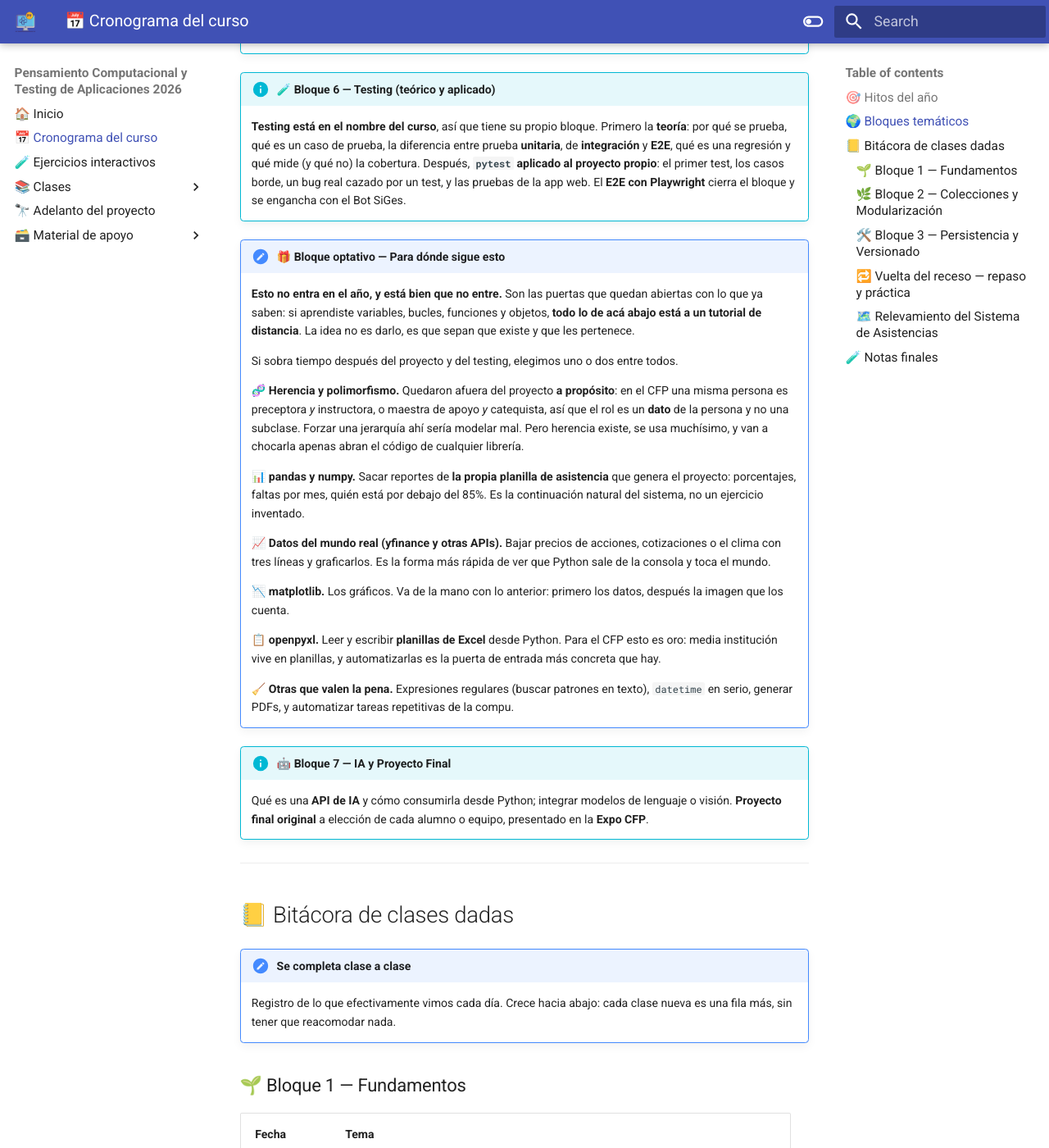
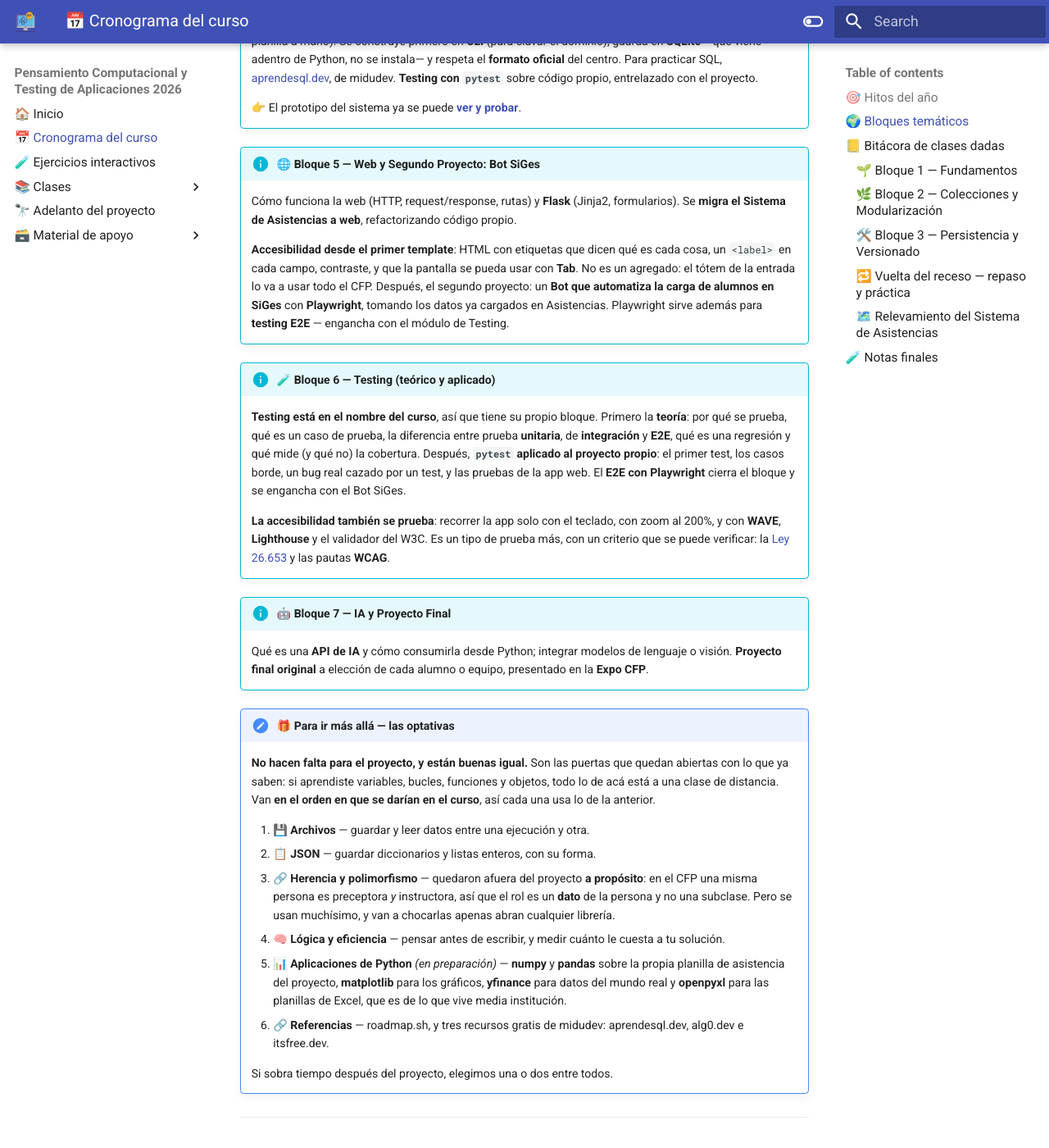
Before and after one commit to MaxiNunez24/pensamiento-computacional-testing-2026, an MkDocs documentation site: the page built from docs/cronograma.md, in a window 1280 px wide and 1400 px high, scrolled down 2678 px. Shown: the whole window at 82% size. Built offline with MkDocs 1.6.1 and Material for MkDocs 9.7.7, drawn with Linux system fonts in a browser that asks for light colours; some of the changed text lies outside the part shown.

Commit message:
Reestructura: el curso va directo al proyecto, y lo demas es "Para ir mas alla"
Quedan 27 clases, y hay que llegar con el sistema andando.

Archivos y JSON pasan a optativos. El sistema guarda en SQLite desde el
principio, asi que pasar primero por archivos era un desvio que despues habia
que deshacer. Lo unico de archivos que el proyecto necesita -leer la planilla
del formulario, un CSV- se ve con el bot, justo cuando hace falta. SQLite no
se instala: viene con Python. Para practicar SQL, aprendesql.dev, de midudev.

"Para ir mas alla" junta las optativas en el orden en que se darian en el
curso: archivos, JSON, herencia, logica y eficiencia, aplicaciones de Python
(pandas, numpy, matplotlib, yfinance, openpyxl; en preparacion) y referencias
(roadmap.sh y tres recursos de midudev, con el credito a su autor). En MkDocs
es una seccion al nivel de Python Basico; en la plataforma, un grupo al final
del menu, plegado para que no distraiga. Es extensible: una optativa nueva es
una pagina y una linea en cada menu. Las paginas se MOVIERON, no se duplicaron.

El indice de clases y el cronograma vuelven a decir lo mismo: Testing es el
bloque 6 e IA el 7. Antes el indice decia que el 6 era IA.

Accesibilidad, partida en dos: el piso se construye con Jinja en el bloque 5
(etiquetas con significado, label en cada campo, contraste, Tab), y se PRUEBA
en el bloque 6 como un tipo de test mas (teclado, zoom, WAVE, Lighthouse,
validador del W3C, Ley 26.653).

Hitos: el 18/9 es el equipo directivo, 15 minutos; la reunion con todos queda
para cuando haya algo andando. Entra la demo del bot del 23/9. El hito del
sistema en CLI pasa a guardar en SQLite y queda con fecha a confirmar: el 30/9
ya no entraba.

La bitacora suma el 16/9 (POO I, grabada). La promesa de "venv tiene su clase
aparte" que habia en Imports ahora apunta a la clase del bot, que es donde se
usa por primera vez.

Co-Authored-By: Claude Opus 5 <noreply@anthropic.com>

```diff
--- a/docs/cronograma.md
+++ b/docs/cronograma.md
@@ -31,11 +31,12 @@
 | Fecha | Hito |
 |-------|------|
 | ❄️ **22/7 – 1/8** | Receso invernal *(pasado)* |
-| 🔁 **Agosto** | Vuelta del receso: **repaso y práctica** en la plataforma, y cierre de **Archivos y JSON** |
-| 🏗️ **Septiembre** | **POO** y arranque del **Sistema de Asistencias** (primer proyecto, CLI) |
-| 🗺️ **Vie 18/9** | **Entrevistas con Directivos y Auxiliares** + reunión con **todos juntos**: se les presenta la planificación del sistema |
+| 🔁 **Agosto** | Vuelta del receso: **repaso y práctica** en la plataforma |
+| 🏗️ **Septiembre** | **POO**, el **bot del SiGeS** y el arranque del **Sistema de Asistencias**, todo en **VS Code y GitHub** |
+| 🗺️ **Vie 18/9** | **El equipo directivo**, 15 minutos: avalar lo relevado y cerrar el camino de la información. La **reunión con todos** queda para cuando haya algo andando para mostrar |
+| 🤖 **Mié 23/9** | **Demo del bot del SiGeS con un alumno real**, junto con preceptoría |
 | 🎉 **24 y 26/9** | **Nerdearla** — salida educativa al Ciudad Cultural Konex. (El evento va del 22 al 26; el 22 y 23 son online y lo presencial arranca el jueves 24.) |
-| ✅ **Mié 30/9** | Segundo hito: **Sistema de Asistencias en CLI**, guardando en JSON |
+| ✅ **Fecha a confirmar** | Segundo hito: **Sistema de Asistencias en CLI**, guardando en **SQLite** |
 | 🧪 **Oct** | **Testing** (teoría + `pytest` sobre el proyecto) y migración del sistema a **web (Flask)** |
 | 🚀 **Vie 6/11** | Tercer hito: **el sistema andando en la red del CFP**, usable desde el celular de cualquiera conectado al wifi del centro |
 | 🏆 **Vie 13/11** | **Expo CFP 2026** — presentamos el **Sistema de Asistencias** 🎪 |
@@ -56,23 +57,39 @@
     Modularización con **funciones** (parámetros, retorno, scope, `*args`/`**kwargs` a nivel
     concepto). Clases puente de repaso y lectura de código, e integrador (**Bingo**).
 
-!!! info "🛠️ Bloque 3 — Persistencia y Versionado"
-    Guardar y leer datos entre ejecuciones con **archivos y JSON**. Workflow básico de **Git y
-    GitHub** (init/add/commit/status/log/push/clone/pull) para versionar el código y continuarlo en
-    casa. Se introduce antes del primer proyecto.
+!!! info "🛠️ Bloque 3 — Versionado"
+    Workflow básico de **Git y GitHub** (init/add/commit/status/log/push/clone/pull) para versionar
+    el código y continuarlo en casa. Se introduce antes del primer proyecto.
+
+    **Archivos y JSON pasaron a optativos** (18/9). El sistema guarda en una base de datos desde el
+    principio, así que pasar primero por archivos era un desvío que después había que deshacer. Lo
+    que sí hace falta de archivos, **leer la planilla del formulario (un CSV)**, se ve con el bot del
+    SiGeS, justo cuando lo necesitan.
 
 !!! info "🏗️ Bloque 4 — POO y Primer Proyecto: Sistema de Asistencias"
-    **POO**: clases, objetos, atributos, métodos, `__init__`, encapsulamiento, `__str__`/`__repr__`,
-    herencia y polimorfismo. Primer **proyecto real**: el **Sistema de Asistencias del CFP**, que
-    reemplaza el flujo actual (formulario → planilla a mano). Se construye primero en **CLI** (para
-    clavar el dominio) y respeta el **formato oficial** del centro. **Testing con `pytest`** sobre
-    código propio, entrelazado con el proyecto.
+    **POO**: clases, objetos, atributos, métodos, `__init__`, encapsulamiento, `__str__`/`__repr__`.
+    *(Herencia y polimorfismo pasaron a optativos: en el CFP el rol es un dato de la persona, no una
+    subclase.)*
+
+    **El bot del SiGeS**: el `Alumno` de POO aprende a decir si está listo para cargarse. Se lee la
+    planilla de inscripción, se escriben los controles y el bot carga solo en un simulador. Se
+    trabaja en **VS Code**, con **entorno virtual** y librerías instaladas con `pip`.
+
+    Primer **proyecto real**: el **Sistema de Asistencias del CFP**, que reemplaza el flujo actual
+    (formulario → planilla a mano). Se construye primero en **CLI** (para clavar el dominio), guarda
+    en **SQLite** —que viene adentro de Python, no se instala— y respeta el **formato oficial** del
+    centro. Para practicar SQL, [aprendesql.dev](https://aprendesql.dev){ target=_blank }, de
+    midudev. **Testing con `pytest`** sobre código propio, entrelazado con el proyecto.
 
     👉 El prototipo del sistema ya se puede **[ver y probar](./proyecto/index.md)**.
 
 !!! info "🌐 Bloque 5 — Web y Segundo Proyecto: Bot SiGes"
     Cómo funciona la web (HTTP, request/response, rutas) y **Flask** (Jinja2, formularios). Se
-    **migra el Sistema de Asistencias a web**, refactorizando código propio. Después, el segundo
+    **migra el Sistema de Asistencias a web**, refactorizando código propio.
+
+    **Accesibilidad desde el primer template**: HTML con etiquetas que dicen qué es cada cosa, un
+    `<label>` en cada campo, contraste, y que la pantalla se pueda usar con **Tab**. No es un
+    agregado: el tótem de la entrada lo va a usar todo el CFP. Después, el segundo
     proyecto: un **Bot que automatiza la carga de alumnos en SiGes** con **Playwright**, tomando los
     datos ya cargados en Asistencias. Playwright sirve además para **testing E2E** — engancha con el
     módulo de Testing.
@@ -85,41 +102,36 @@
     por un test, y las pruebas de la app web. El **E2E con Playwright** cierra el bloque y se
     engancha con el Bot SiGes.
 
-!!! note "🎁 Bloque optativo — Para dónde sigue esto"
-    **Esto no entra en el año, y está bien que no entre.** Son las puertas que quedan abiertas con
-    lo que ya saben: si aprendiste variables, bucles, funciones y objetos, **todo lo de acá abajo
-    está a un tutorial de distancia**. La idea no es darlo, es que sepan que existe y que les
-    pertenece.
-
-    Si sobra tiempo después del proyecto y del testing, elegimos uno o dos entre todos.
-
-    **🧬 Herencia y polimorfismo.** Quedaron afuera del proyecto **a propósito**: en el CFP una
-    misma persona es preceptora *y* instructora, o maestra de apoyo *y* catequista, así que el rol
-    es un **dato** de la persona y no una subclase. Forzar una jerarquía ahí sería modelar mal.
-    Pero herencia existe, se usa muchísimo, y van a chocarla apenas abran el código de cualquier
-    librería.
-
-    **📊 pandas y numpy.** Sacar reportes de **la propia planilla de asistencia** que genera el
-    proyecto: porcentajes, faltas por mes, quién está por debajo del 85%. Es la continuación
-    natural del sistema, no un ejercicio inventado.
-
-    **📈 Datos del mundo real (yfinance y otras APIs).** Bajar precios de acciones, cotizaciones o
-    el clima con tres líneas y graficarlos. Es la forma más rápida de ver que Python sale de la
-    consola y toca el mundo.
-
-    **📉 matplotlib.** Los gráficos. Va de la mano con lo anterior: primero los datos, después la
-    imagen que los cuenta.
-
-    **📋 openpyxl.** Leer y escribir **planillas de Excel** desde Python. Para el CFP esto es oro:
-    media institución vive en planillas, y automatizarlas es la puerta de entrada más concreta que
-    hay.
-
-    **🧹 Otras que valen la pena.** Expresiones regulares (buscar patrones en texto), `datetime`
-    en serio, generar PDFs, y automatizar tareas repetitivas de la compu.
+    **La accesibilidad también se prueba**: recorrer la app solo con el teclado, con zoom al 200%,
+    y con **WAVE**, **Lighthouse** y el validador del W3C. Es un tipo de prueba más, con un criterio
+    que se puede verificar: la [Ley 26.653](http://servicios.infoleg.gob.ar/infolegInternet/anexos/175000-179999/175694/norma.htm){ target=_blank }
+    y las pautas **WCAG**.
 
 !!! info "🤖 Bloque 7 — IA y Proyecto Final"
     Qué es una **API de IA** y cómo consumirla desde Python; integrar modelos de lenguaje o visión.
     **Proyecto final original** a elección de cada alumno o equipo, presentado en la **Expo CFP**.
+
+!!! note "🎁 Para ir más allá — las optativas"
+    **No hacen falta para el proyecto, y están buenas igual.** Son las puertas que quedan abiertas
+    con lo que ya saben: si aprendiste variables, bucles, funciones y objetos, todo lo de acá está a
+    una clase de distancia. Van **en el orden en que se darían en el curso**, así cada una usa lo
+    de la anterior.
+
+    1. **💾 Archivos** — guardar y leer datos entre una ejecución y otra.
+    2. **📋 JSON** — guardar diccionarios y listas enteros, con su forma.
+    3. **🔗 Herencia y polimorfismo** — quedaron afuera del proyecto **a propósito**: en el CFP una
+       misma persona es preceptora *y* instructora, así que el rol es un **dato** de la persona y no
+       una subclase. Pero se usan muchísimo, y van a chocarlas apenas abran cualquier librería.
+    4. **🧠 Lógica y eficiencia** — pensar antes de escribir, y medir cuánto le cuesta a tu
+       solución.
+    5. **📊 Aplicaciones de Python** *(en preparación)* — **numpy** y **pandas** sobre la propia
+       planilla de asistencia del proyecto, **matplotlib** para los gráficos, **yfinance** para
+       datos del mundo real y **openpyxl** para las planillas de Excel, que es de lo que vive media
+       institución.
+    6. **🔗 Referencias** — roadmap.sh, y tres recursos gratis de midudev: aprendesql.dev,
+       alg0.dev e itsfree.dev.
+
+    Si sobra tiempo después del proyecto, elegimos una o dos entre todos.
 
 ---
 
@@ -216,6 +228,7 @@
 | Vie 4/9 | **Entrevistas con Instructor, Maestras de apoyo y Preceptores del CFP** | [🎤](https://maxinunez24.github.io/pensamiento-computacional-testing-2026/ejercicios/entrevista/) |
 | Mié 9/9 | Resolución y corrección del **Mini Parcial** de los dos alumnos presentes, y charla sobre el mercado informático actual | [📄](./clases/bloque_1_fundamentos/mini_parcial.md) |
 | Vie 11/9 | 🚫 Sin clases (asueto por el **Día del Profesional de la Educación**) | |
+| Mié 16/9 | **POO I**: la clase como molde y los objetos como copias, `__init__`, `self`, métodos y `__str__`. Se resolvieron los dos primeros ejercicios de la clase. **Clase grabada en video** | [💻](https://maxinunez24.github.io/pensamiento-computacional-testing-2026/ejercicios/clases/poo-1/) |
 
 <!-- Plan post-receso (definido 1/8):
      El 17/7 se usó para cerrar Git/GitHub (quedó COMPLETO ✅) + picnic de cierre.
--- a/mkdocs.yml
+++ b/mkdocs.yml
@@ -159,14 +159,23 @@ nav:
         - 🔍 Lectura y corrección de código: clases/bloque_2_funciones_y_colecciones/lectura_codigo.md
         - 🧠 Del enunciado al programa: clases/bloque_2_funciones_y_colecciones/del_enunciado_al_programa.md
         - 🎲 Bingo: clases/bloque_2_funciones_y_colecciones/bingo.md
-      - 💾 Persistencia:
+      - 🐙 Versionado:
         - 🐙 Git y GitHub: clases/bloque_3_persistencia/git_github.md
-        - 📁 Archivos: clases/bloque_3_persistencia/archivos.md
-        - 📄 JSON: clases/bloque_3_persistencia/json.md
       - 🏗️ POO:
         - 🧬 POO I — Clases y objetos: clases/bloque_4_poo/poo_1.md
         - 🛡️ POO II — Métodos especiales y encapsulamiento: clases/bloque_4_poo/poo_2.md
-        - 🔗 Herencia y polimorfismo: clases/bloque_4_poo/poo_herencia.md
+        - "🤖 El bot del SiGeS": https://maxinunez24.github.io/pensamiento-computacional-testing-2026/ejercicios/clases/bot-siges/
+    # Las optativas, al mismo nivel que "Python Básico". Archivos, JSON y
+    # Herencia se MOVIERON acá el 18/9 (no están duplicadas). Una optativa
+    # nueva es un .md en clases/para_ir_mas_alla/ más una línea acá.
+    - 🎁 Para ir más allá:
+      - 📝 Qué hay acá: clases/para_ir_mas_alla/index.md
+      - 📁 Archivos: clases/bloque_3_persistencia/archivos.md
+      - 📄 JSON: clases/bloque_3_persistencia/json.md
+      - 🔗 Herencia y polimorfismo: clases/bloque_4_poo/poo_herencia.md
+      - "🧠 Lógica y eficiencia": https://maxinunez24.github.io/pensamiento-computacional-testing-2026/ejercicios/clases/logica-pensar/
+      - 📊 Aplicaciones de Python: clases/para_ir_mas_alla/aplicaciones.md
+      - 🔗 Referencias: clases/para_ir_mas_alla/referencias.md
   # Adelanto del proyecto: el prototipo es un .html suelto que MkDocs copia tal
   # cual al sitio (solo procesa los .md). Vive en docs/proyecto/.
   - 🔭 Adelanto del proyecto: proyecto/index.md
--- a/src/content/docs/camino.mdx
+++ b/src/content/docs/camino.mdx
@@ -57,7 +57,7 @@ queda señalada con **estás acá**.
       { clase: 'repaso', nombre: 'Repaso general', estado: 'vista' },
       { clase: 'lectura-codigo', nombre: 'Lectura y corrección de código', estado: 'vista' },
       { clase: 'bingo', nombre: 'Bingo — integrador', estado: 'vista' },
-      { clase: 'logica-pensar', nombre: 'Pensar antes de escribir', estado: 'viene',
+      { clase: 'logica-pensar', nombre: 'Pensar antes de escribir', estado: 'optativa',
         nota: 'Cómo encarar un ejercicio que no sabés resolver' },
     ],
   },
@@ -81,7 +81,7 @@ queda señalada con **estás acá**.
       { clase: 'bot-siges', nombre: 'El bot del SiGeS', estado: 'ahora',
         nota: 'El Alumno de POO decide quién se carga' },
       { clase: 'poo-2', nombre: 'POO II: métodos y encapsulamiento', estado: 'viene' },
-      { clase: 'logica-eficiencia', nombre: 'Eficiencia', estado: 'viene',
+      { clase: 'logica-eficiencia', nombre: 'Eficiencia', estado: 'optativa',
         nota: 'Buscar un alumno entre 5.000, de dos formas' },
       { clase: 'poo-herencia', nombre: 'Herencia y polimorfismo', estado: 'optativa',
         nota: 'No hace falta para el sistema' },
```
Also changed, not shown: astro.config.mjs (+21 -16 lines), docs/clases/bloque_2_funciones_y_colecciones/imports_y_modulos.md (+5 -3 lines), docs/clases/clases.md (+31 -13 lines), docs/clases/para_ir_mas_alla/aplicaciones.md (added, +23 -0 lines), docs/clases/para_ir_mas_alla/index.md (added, +27 -0 lines), docs/clases/para_ir_mas_alla/referencias.md (added, +33 -0 lines), src/content/docs/index.mdx (+10 -13 lines), src/content/docs/mas-alla/aplicaciones.mdx (added, +28 -0 lines), src/content/docs/mas-alla/index.mdx (added, +35 -0 lines), src/content/docs/mas-alla/referencias.mdx (added, +25 -0 lines).
